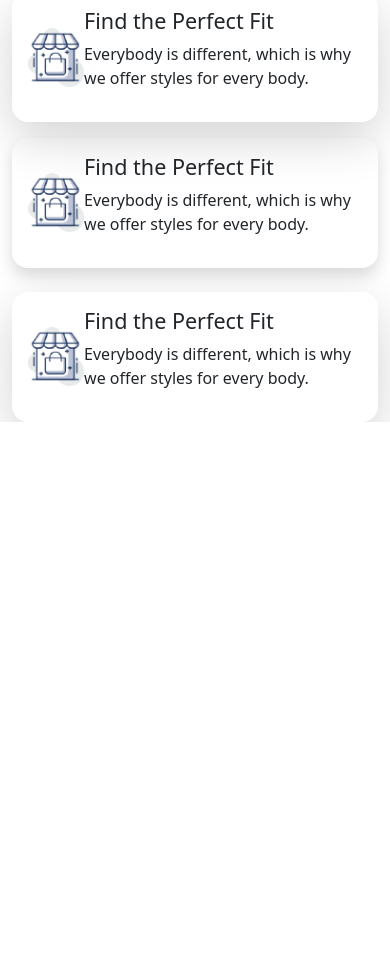
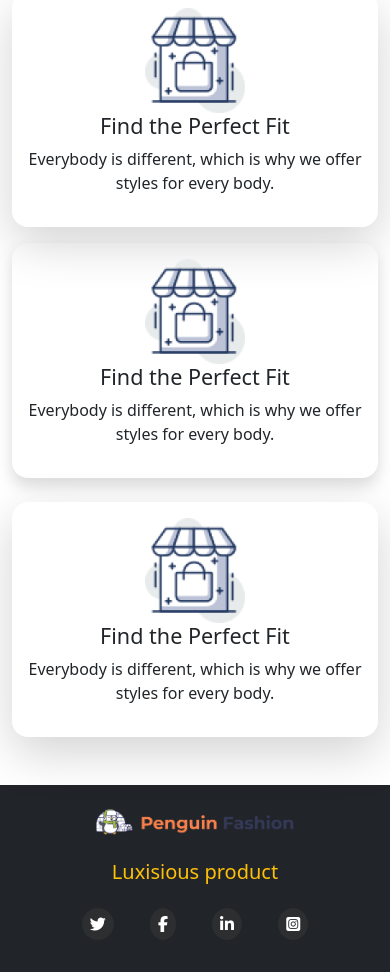
Before and after one commit to abdulquayumhp/nike-react-main, a plain HTML site: page index.html in a window 390 px wide. Shown: the part 4180-5152 px from the top of the page. Before the commit the page ends 4602 px from the top, so only its background shows below. Drawn offline with nearby package versions, Linux system fonts and the light colour scheme.

Commit message:
full websit

```diff
--- a/index.html
+++ b/index.html
@@ -53,6 +53,8 @@
     </header>
 
     <main>
+      <!-- ----------------home section ------------- -->
+      <!-- ----------------home section ------------- -->
       <div class="home-section home-bg-color pb-5">
       <div class="container ">
         <div class="row  flex-column-reverse flex-lg-row pb-5 ">
@@ -72,6 +74,8 @@
         </div>
       </div>
       </div>
+<!-- -------------shoes section ------------------  -->
+<!-- -------------shoes section ------------------  -->
       <section class="shoes">
 
         <div class="container">
@@ -120,6 +124,8 @@
           </div>
         </div>
       </section>
+      <!------------black shoes section -------------- -->
+      <!------------black shoes section -------------- -->
         <section class="black-shoes pb-5">
           <div class="container">
             <div class="row">
@@ -167,11 +173,14 @@
         </section>
 
 
-        <section class="section-item pt-5">
+      <!-- ---------------  item section --------------  -->
+      <!-- ---------------  item section --------------  -->
+        <section class="section-item pt-5 mb-5">
           <div class="container">
             <div class="row flex-column-reverse flex-lg-row ">
+              <!------------------ one ------------ -->
               <div class="col-lg-6 col-md-12   ">
-                <div class="items d-flex justify-content-evenly shadow-lg rounded-4 mb-3 align-items-center p-3">
+                <div class="footer-box items d-flex justify-content-evenly shadow-lg rounded-4 mb-3 align-items-center p-3">
                 <div class="box-item ">
                   <img src="icons/image 12.png" class="img-fluid image-footer" alt="">
                 </div>
@@ -182,7 +191,7 @@
                 </div>
                 </div>
                 <!-- two  -->
-                <div class="items d-flex justify-content-evenly shadow rounded-4 mb-4 align-items-center p-3">
+                <div class="footer-box items d-flex justify-content-evenly shadow rounded-4 mb-4 align-items-center p-3">
                 <div class="box-item">
                   <img src="icons/image 12.png" class="img-fluid image-footer" alt="">
                 </div>
@@ -193,7 +202,7 @@
                 </div>
                 </div>
                 <!-- three  -->
-                <div class="items d-flex justify-content-evenly align-items-center shadow-lg rounded-4 p-3">
+                <div class="footer-box items d-flex justify-content-evenly align-items-center shadow-lg rounded-4 p-3">
                 <div class="box-item">
                   <img src="icons/image 12.png" class="img-fluid image-footer" alt="">
                 </div>
@@ -214,6 +223,21 @@
 
 
     </main>
+    <!-------------------- footer ------------------- -->
+<footer class="footer-section bg-dark text-white text-center">
+  <div class="footer-box">
+    <img class="logo-image py-4" src="icons/Logo.png" alt="">
+    <h5 class="text-warning pb-xl-3">Luxisious product</h5>
+    <!---------------- social icon ---------- -->
+    <div class="social-icon pb-3">
+      <a href=""><i class="fa-brands p-2 m-3 icon-bg rounded-circle text-white fa-twitter"></i></a>
+      <a href=""><i class="fa-brands py-2 px-2 m-3 icon-bg rounded-circle text-white fa-facebook-f"></i></a>
+      <a href=""><i class="fa-brands p-2 m-3 icon-bg rounded-circle text-white fa-linkedin-in"></i></a>
+      <a href=""><i class="fa-brands p-2 m-3 icon-bg rounded-circle text-white fa-square-instagram"></i></a>
+    </div>
+  </div>
+</footer>
+
     <!----------------- boostreap js cdn ---------- -->
     <script
     src="https://cdn.jsdelivr.net/npm/bootstrap@5.2.0/dist/js/bootstrap.bundle.min.js"
--- a/style.css
+++ b/style.css
@@ -7,8 +7,15 @@
 .image-footer {
   width: 100px;
 }
-@media (max-width: 400px) {
+.icon-bg {
+  background: rgba(56, 54, 54, 0.534);
+}
+@media (max-width: 500px) {
   .logo-image {
     width: 200px;
   }
+  .footer-box {
+    flex-direction: column;
+    text-align: center;
+  }
 }
```
